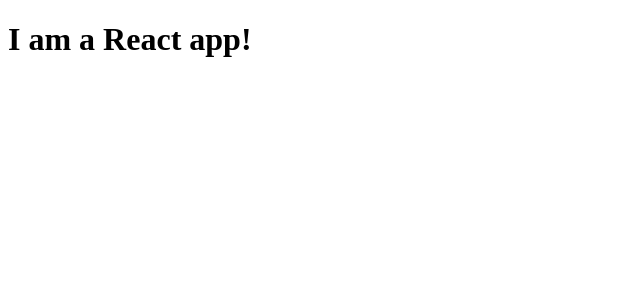
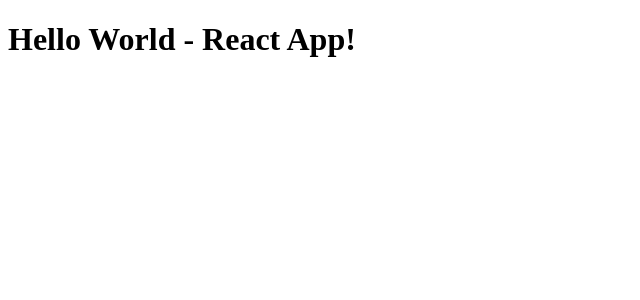
Before and after one commit to haoweili1096/electronChat, a React app: page / in a window 1280 px wide. Shown: the top 300 px of the page, without its empty margins (0-640 px from the left). Built offline with nearby package versions, Linux system fonts and the light colour scheme.

Commit message:
electron reload under dev environment. closes #6.

```diff
--- a/package.json
+++ b/package.json
@@ -19,7 +19,8 @@
   "homepage": "https://github.com/haoweili1096/electronChat#readme",
   "devDependencies": {
     "@babel/core": "^7.12.16",
-    "electron": "^11.2.1"
+    "electron": "^11.2.1",
+    "electron-reload": "^1.5.0"
   },
   "dependencies": {
     "@babel/preset-env": "^7.12.16",
--- /dev/null
+++ b/src/js/App.js
@@ -0,0 +1,11 @@
+import React from 'react';
+
+export default function App(){
+    //debugger
+    const title = "Hello World";
+    const enhancedTitle = title + ' - React App!';
+
+    return (
+        <h1>{enhancedTitle}</h1>
+    )
+}
--- a/src/js/index.js
+++ b/src/js/index.js
@@ -1,4 +1,5 @@
 import React from 'react';
 import ReactDOM from 'react-dom';
+import App from './App';
 
-ReactDOM.render(<h1>I am a React app!</h1>, document.getElementById('electronChat'));
+ReactDOM.render(<App />, document.getElementById('electronChat'));
```
Also changed, not shown: index.js (+10 -0 lines), 1 other file (tests, documents, lock files or other folders).
